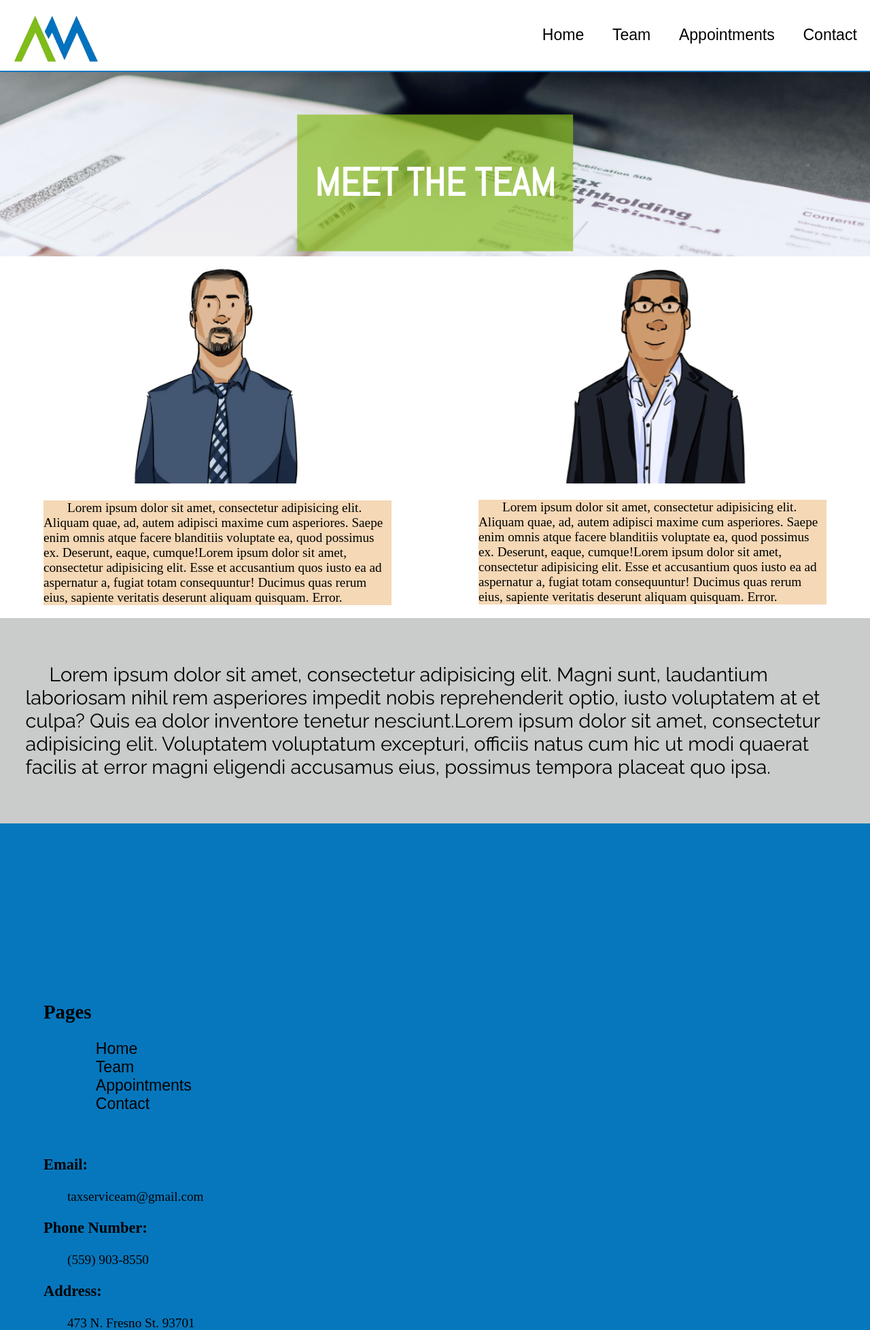
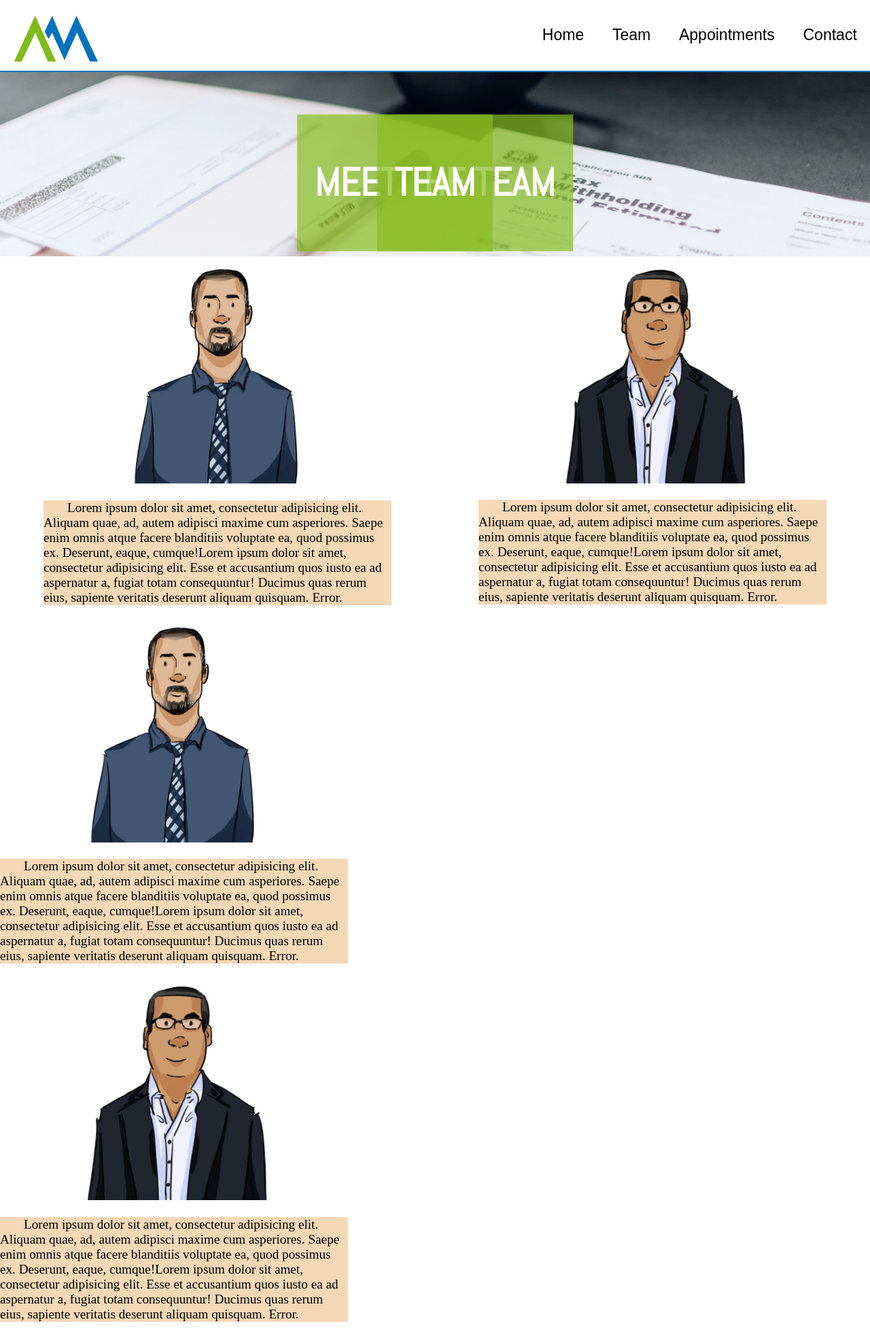
Before and after one commit to Jasmineb0112/Client-Project, a PHP site: page /team.php in a window 1280 px wide. Shown: the top 1956 px of the page at 68% size. Run offline with PHP 8.4, Linux system fonts and the light colour scheme; grey boxes labelled with a size stand in for pictures from a placeholder-image service; some libraries are stand-ins or nearby versions.

Commit message:
code from team page

```diff
--- a/team.php
+++ b/team.php
@@ -20,14 +20,24 @@
     </div>
    <!-- Image will be a cartoon of the TEAM-->
       <!-- the image is for the appoinment and the team page, the h1 is going on top of the image -->
+   <span class="full-text">
              <div class="centertext">
             <h1>MEET THE TEAM</h1>
              </div>
+             </span>
+
+     <span class="short-text">
+             <div class="centertext">
+            <h1>TEAM</h1>
+             </div>
+             </span>
  <img src="imgs/header-img2.jpg" alt="">
 
 
 
+
 <!-- Pictures are cartoons of team-->
+<span class="full-text">
         <div class="flex-container">
          <div class="half">
 
@@ -42,7 +52,30 @@
             <p class="left">Lorem ipsum dolor sit amet, consectetur adipisicing elit. Aliquam quae, ad, autem adipisci maxime cum asperiores. Saepe enim omnis atque facere blanditiis voluptate ea, quod possimus ex. Deserunt, eaque, cumque!Lorem ipsum dolor sit amet, consectetur adipisicing elit. Esse et accusantium quos iusto ea ad aspernatur a, fugiat totam consequuntur! Ducimus quas rerum eius, sapiente veritatis deserunt aliquam quisquam. Error.</p>
         </div>
         </div>
+        </span>
+
+
+
+        <span class="short-text">
+         <div class="half">
+
+            <img src="./imgs/amjohn500x322.jpg" alt="">
+
+                 <p class="left">Lorem ipsum dolor sit amet, consectetur adipisicing elit. Aliquam quae, ad, autem adipisci maxime cum asperiores. Saepe enim omnis atque facere blanditiis voluptate ea, quod possimus ex. Deserunt, eaque, cumque!Lorem ipsum dolor sit amet, consectetur adipisicing elit. Esse et accusantium quos iusto ea ad aspernatur a, fugiat totam consequuntur! Ducimus quas rerum eius, sapiente veritatis deserunt aliquam quisquam. Error.</p>
+         </div>
+
+        <div class="half">
+         <img src="./imgs/amfrank500x322.jpg" alt="">
+
+            <p class="left">Lorem ipsum dolor sit amet, consectetur adipisicing elit. Aliquam quae, ad, autem adipisci maxime cum asperiores. Saepe enim omnis atque facere blanditiis voluptate ea, quod possimus ex. Deserunt, eaque, cumque!Lorem ipsum dolor sit amet, consectetur adipisicing elit. Esse et accusantium quos iusto ea ad aspernatur a, fugiat totam consequuntur! Ducimus quas rerum eius, sapiente veritatis deserunt aliquam quisquam. Error.</p>
+        </div>
+        </span>
 <!--just going to be text -->
+
+
+
+
+
 
 <div class="flex-container">
     <div class="box ">
```
Lines whose indentation alone changed are shown as unchanged.
